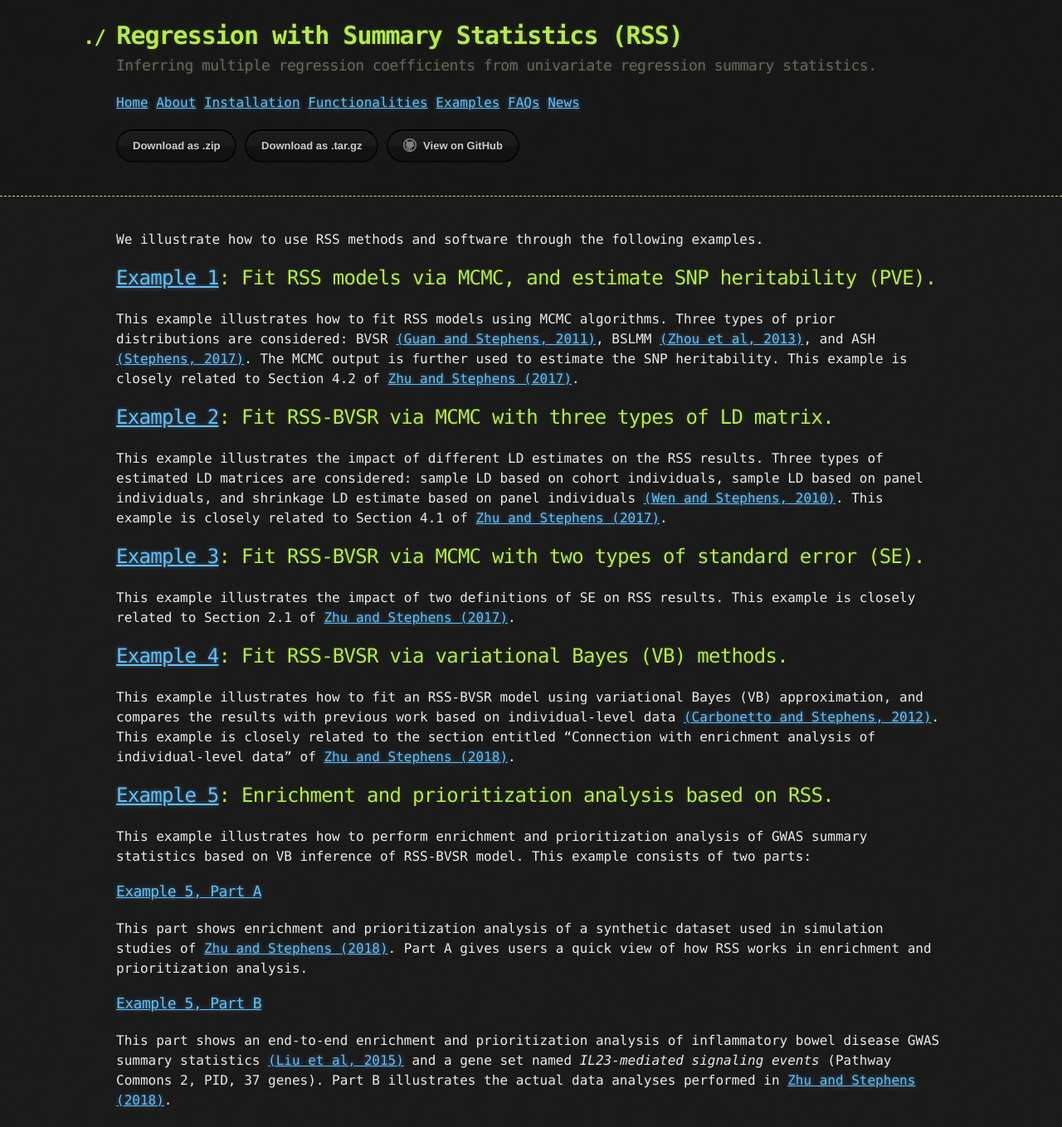
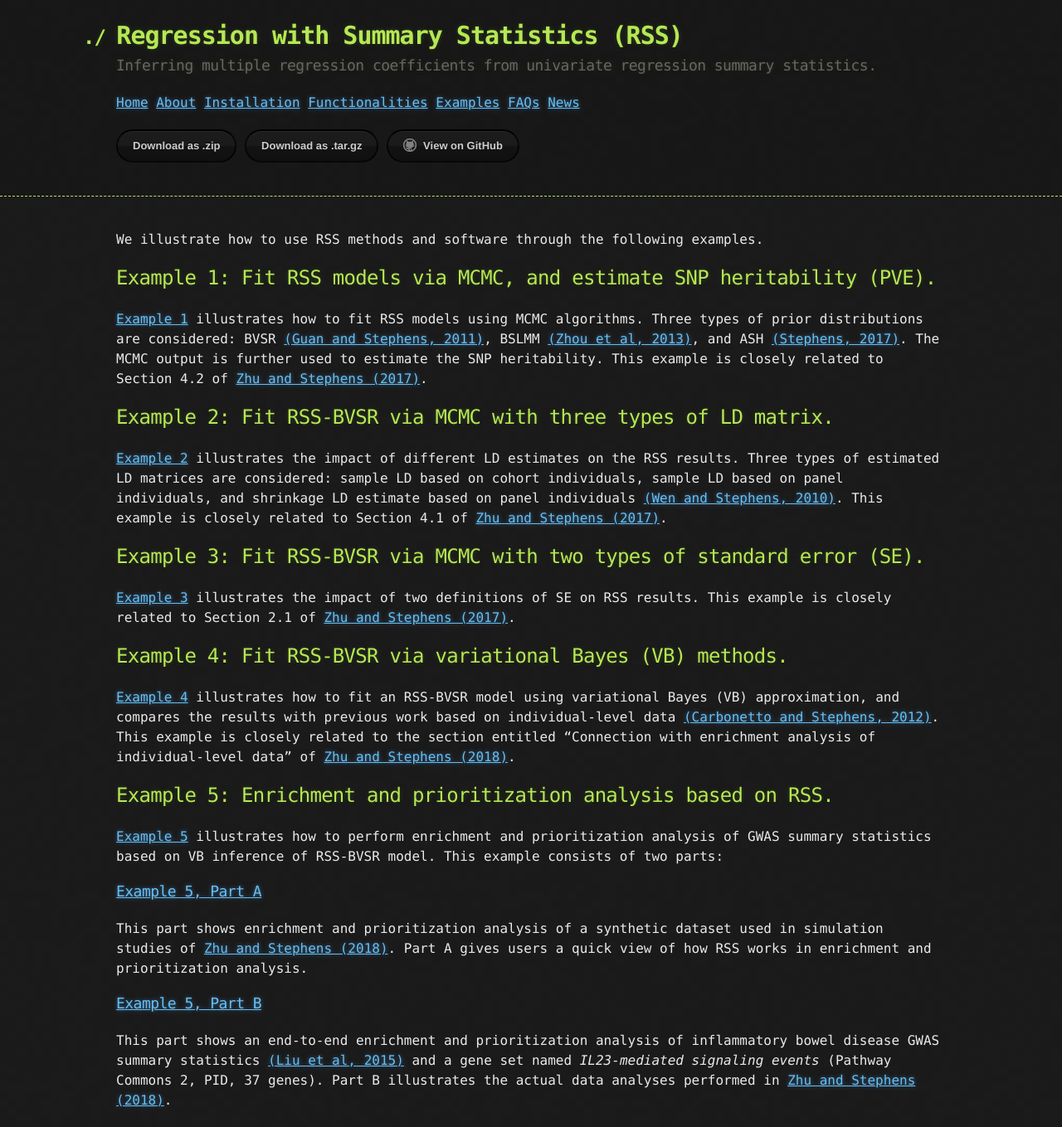
Before and after one commit to stephenslab/rss, a Jekyll site: the page built from docs/Examples.md, in a window 1280 px wide. Shown: the whole page at 83% size. Built offline with Jekyll 4.4.1, drawn with Linux system fonts in a browser that asks for light colours.

Commit message:
update example home page

```diff
--- a/docs/Examples.md
+++ b/docs/Examples.md
@@ -7,9 +7,9 @@ layout: default
 
 We illustrate how to use RSS methods and software through the following examples.
 
-## [Example 1](Example-1): Fit RSS models via MCMC, and estimate SNP heritability (PVE).
+## Example 1: Fit RSS models via MCMC, and estimate SNP heritability (PVE).
 
-This example illustrates how to fit RSS models using MCMC
+[Example 1](Example-1) illustrates how to fit RSS models using MCMC
 algorithms. Three types of prior distributions are considered:
 BVSR [(Guan and Stephens, 2011)](https://projecteuclid.org/euclid.aoas/1318514285),
 BSLMM [(Zhou et al, 2013)](https://doi.org/10.1371/journal.pgen.1003264),
@@ -17,32 +17,32 @@ and ASH [(Stephens, 2017)](https://doi.org/10.1093/biostatistics/kxw041).
 The MCMC output is further used to estimate the SNP heritability.
 This example is closely related to Section 4.2 of [Zhu and Stephens (2017)][].
 
-## [Example 2](Example-2): Fit RSS-BVSR via MCMC with three types of LD matrix.
+## Example 2: Fit RSS-BVSR via MCMC with three types of LD matrix.
 
-This example illustrates the impact of different LD estimates on the
+[Example 2](Example-2) illustrates the impact of different LD estimates on the
 RSS results. Three types of estimated LD matrices are considered:
 sample LD based on cohort individuals, sample LD based on panel individuals,
 and shrinkage LD estimate based on panel individuals
 [(Wen and Stephens, 2010)](https://www.ncbi.nlm.nih.gov/pubmed/21479081).
 This example is closely related to Section 4.1 of [Zhu and Stephens (2017)][].
 
-## [Example 3](Example-3): Fit RSS-BVSR via MCMC with two types of standard error (SE).
+## Example 3: Fit RSS-BVSR via MCMC with two types of standard error (SE).
 
-This example illustrates the impact of two definitions of SE on RSS results.
+[Example 3](Example-3) illustrates the impact of two definitions of SE on RSS results.
 This example is closely related to Section 2.1 of [Zhu and Stephens (2017)][].
 
-## [Example 4](Example-4): Fit RSS-BVSR via variational Bayes (VB) methods.
+## Example 4: Fit RSS-BVSR via variational Bayes (VB) methods.
 
-This example illustrates how to fit an RSS-BVSR model using
+[Example 4](Example-4) illustrates how to fit an RSS-BVSR model using
 variational Bayes (VB) approximation, and compares the results with
 previous work based on individual-level data
 [(Carbonetto and Stephens, 2012)](https://projecteuclid.org/euclid.ba/1339616726).
 This example is closely related to the section entitled
 "Connection with enrichment analysis of individual-level data" of [Zhu and Stephens (2018)][].
 
-## [Example 5](Example-5): Enrichment and prioritization analysis based on RSS.
+## Example 5: Enrichment and prioritization analysis based on RSS.
 
-This example illustrates how to perform enrichment and prioritization analysis
+[Example 5](Example-5) illustrates how to perform enrichment and prioritization analysis
 of GWAS summary statistics based on VB inference of RSS-BVSR model.
 This example consists of two parts:
 
```
